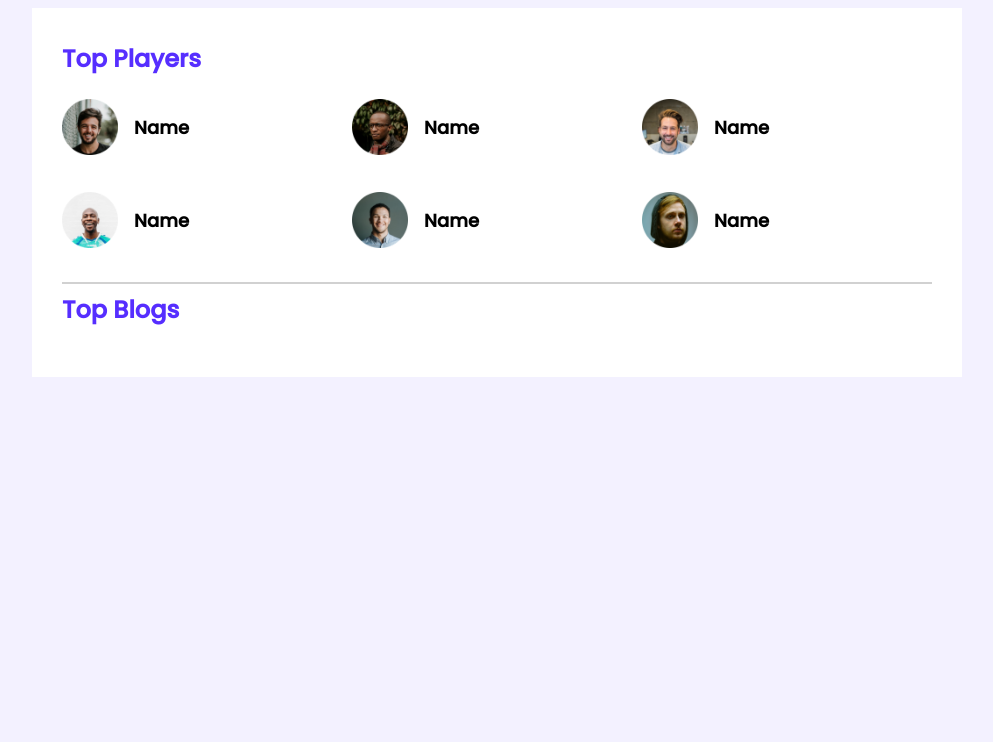
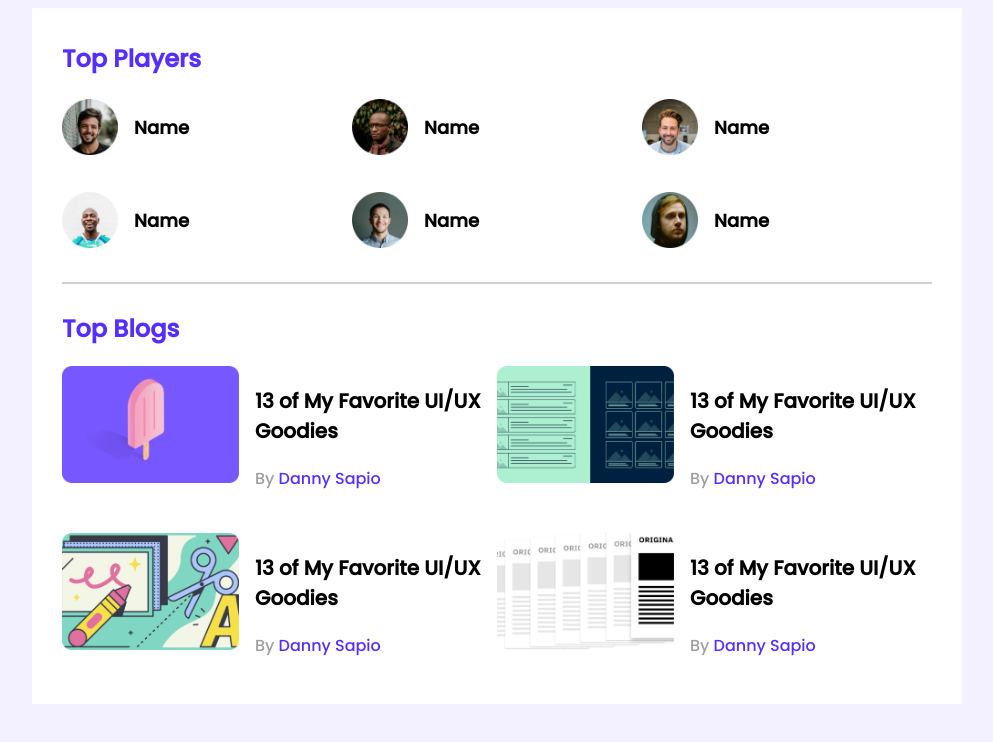
Before and after one commit to mohiuddin143/leader-board-css3, a plain HTML site: page index.html in a window 1280 px wide. Shown: the whole page, without its empty margins (143-1136 px from the left). Drawn offline with Linux system fonts and the light colour scheme.

Commit message:
1st section done

```diff
--- a/index.html
+++ b/index.html
@@ -35,7 +35,40 @@
                 <h2 class="section-title">Top Blogs</h2>
                 <div class="blogs">
                     <article class="blog">
-
+                        <div class="thumbnail">
+                            <img src="images/blogs/blog-1.png">
+                        </div>
+                        <div class="blog-info">
+                            <h3 class="blog-title">13 of My Favorite UI/UX Goodies</h3>
+                            <p class="blog-author">By <a href="">Danny Sapio</a></p>
+                        </div>
+                    </article>
+                    <article class="blog">
+                        <div class="thumbnail">
+                            <img src="images/blogs/blog-2.png">
+                        </div>
+                        <div class="blog-info">
+                            <h3 class="blog-title">13 of My Favorite UI/UX Goodies</h3>
+                            <p class="blog-author">By <a href="">Danny Sapio</a></p>
+                        </div>
+                    </article>
+                    <article class="blog">
+                        <div class="thumbnail">
+                            <img src="images/blogs/blog-3.png">
+                        </div>
+                        <div class="blog-info">
+                            <h3 class="blog-title">13 of My Favorite UI/UX Goodies</h3>
+                            <p class="blog-author">By <a href="">Danny Sapio</a></p>
+                        </div>
+                    </article>
+                    <article class="blog">
+                        <div class="thumbnail">
+                            <img src="images/blogs/blog-4.png">
+                        </div>
+                        <div class="blog-info">
+                            <h3 class="blog-title">13 of My Favorite UI/UX Goodies</h3>
+                            <p class="blog-author">By <a href="">Danny Sapio</a></p>
+                        </div>
                     </article>
                 </div>
             </div>
--- a/styles/style.css
+++ b/styles/style.css
@@ -17,6 +17,7 @@ main{
 }
 hr{
     border: 1px solid #D1D1D1;
+    margin-bottom: 27px;
 }
 
 /* top players style  */
@@ -48,3 +49,33 @@ hr{
     margin-left: 16px;
     font-size: 18px;
 }
+/* -----------------
+    Top Blog Styles
+----------------------*/
+.blogs{
+    display: grid;
+    grid-template-columns: repeat(2, 1fr);
+    grid-row-gap: 26px;
+}
+.blog{
+    display: flex;
+}
+.blog .thumbnail img{
+    width: 177px;
+    height: 117px;
+}
+.blog-info{
+    margin-left: 16px;
+}
+.blog-title{
+    font-size: 20px;
+}
+.blog-author{
+    color: #9F9F9F;
+    font-size: 16px;
+}
+.blog-author a{
+    text-decoration: none;
+    font-size: 16px;
+    color: #562EFF;
+}
```
